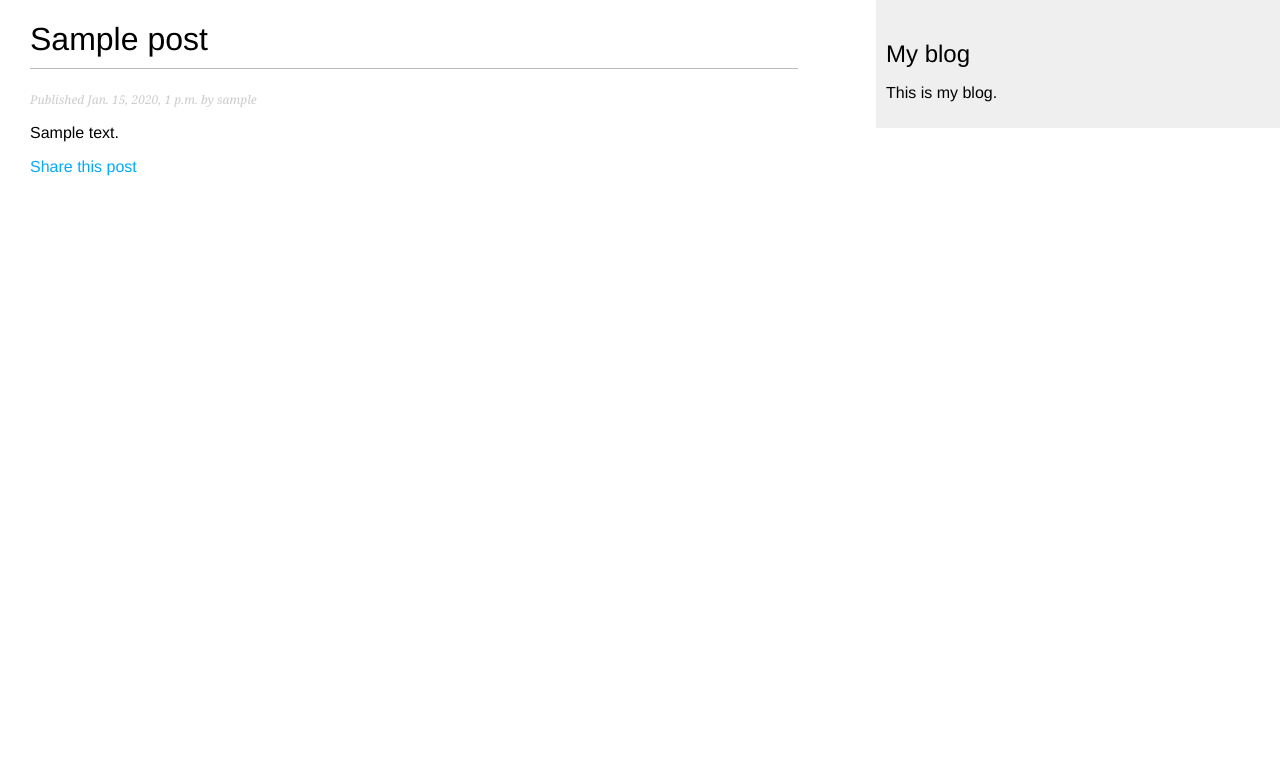
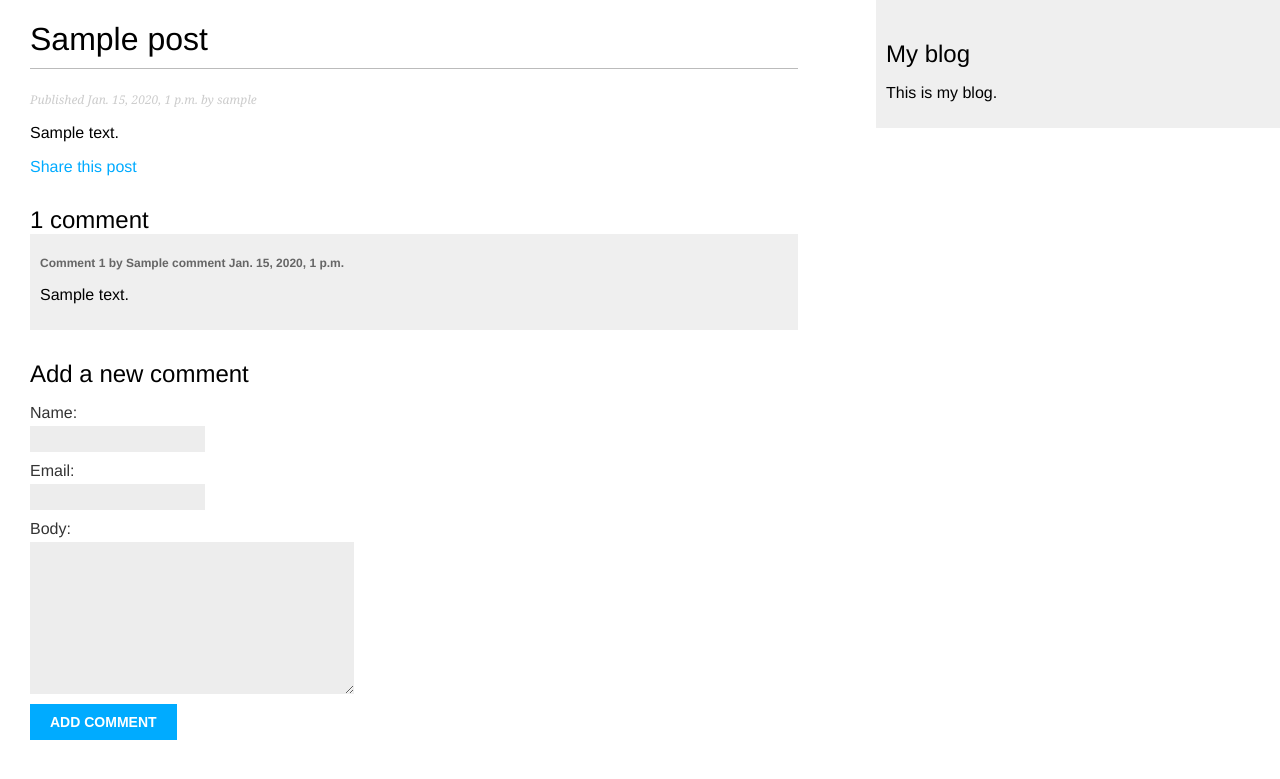
Before and after one commit to nickmwangemi/mysite, a Django app: a page that uses blog/templates/blog/post/detail.html in a window 1280 px wide. Shown: the top 779 px of the page. Run offline with Django 3.2, Linux system fonts and the light colour scheme; tables that the repository leaves empty hold one stand-in row (values such as "Sample post").

Commit message:
Add comments to post detail template

```diff
--- a/blog/templates/blog/post/detail.html
+++ b/blog/templates/blog/post/detail.html
@@ -14,4 +14,33 @@
             Share this post
         </a>
     </p>
+
+    {% with comments.count as total_comments %}
+        <h2>
+            {{ total_comments }} comment{{ total_comments|pluralize }}
+        </h2>
+    {% endwith %}
+
+    {% for comment in comments %}
+        <div class="comment">
+            <p class="info">
+                Comment {{ forloop.counter }} by {{ comment.name }}
+                {{ comment.created }}
+            </p>
+            {{ comment.body|linebreaks }}
+        </div>
+    {% empty %}
+        <p>There are no comments yet.</p>
+    {% endfor %}
+
+    {% if new_comment %}
+        <h2>Your comment has been added.</h2>
+    {% else %}
+        <h2>Add a new comment</h2>
+        <form method="post">
+            {{ comment_form.as_p }}
+            {% csrf_token %}
+            <p><input type="submit" value="Add comment"></p>
+        </form>
+    {% endif %}
 {% endblock %}
```
